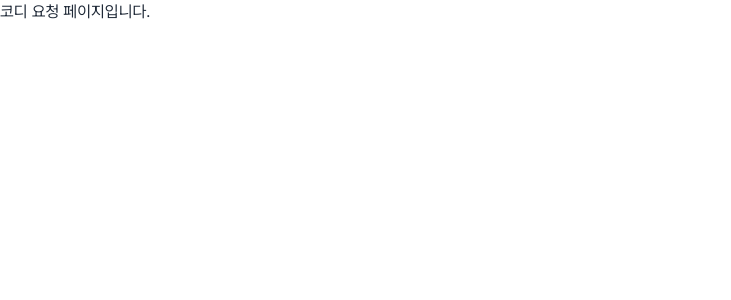
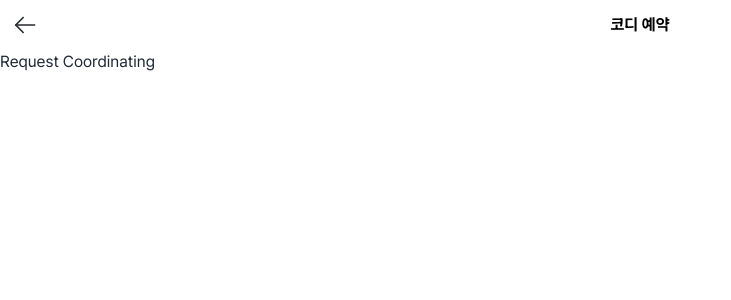
Before and after one commit to 2-PERSONULL/mfc-front, a Next.js app: page /user/reqcoordi in a window 1280 px wide. Shown: the top 300 px of the page, without its empty margins (0-731 px from the left). Built offline with nearby package versions, Linux system fonts and the light colour scheme.

Commit message:
feat: 코디 요청 페이지 퍼블리싱

```diff
--- a/src/app/user/reqcoordi/page.tsx
+++ b/src/app/user/reqcoordi/page.tsx
@@ -1,5 +1,13 @@
 import React from 'react'
+import GoBackHeader from '@/components/layouts/GoBackHeader'
 
 export default function UserCoordinatingRequest() {
-  return <div>코디 요청 페이지입니다.</div>
+  return (
+    <>
+      <GoBackHeader title="코디 예약" />
+      <div>
+        <h1>Request Coordinating</h1>
+      </div>
+    </>
+  )
 }
```
